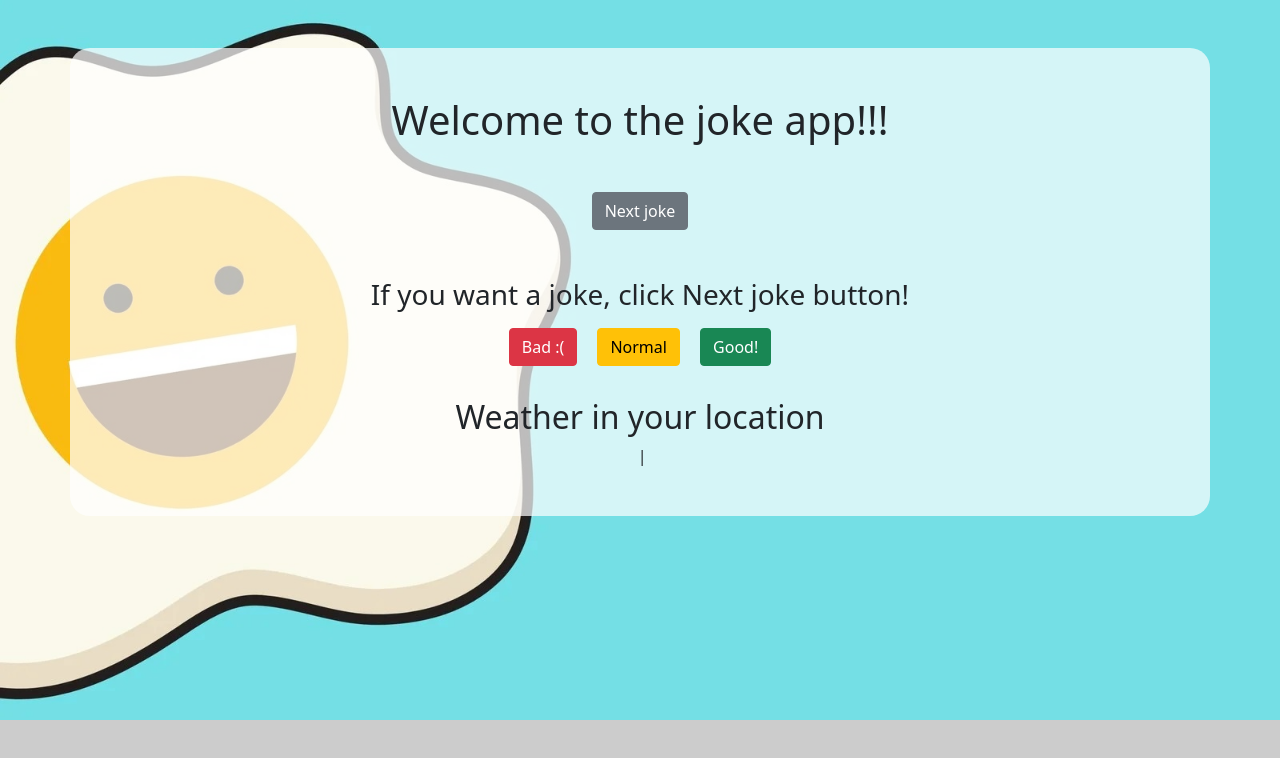
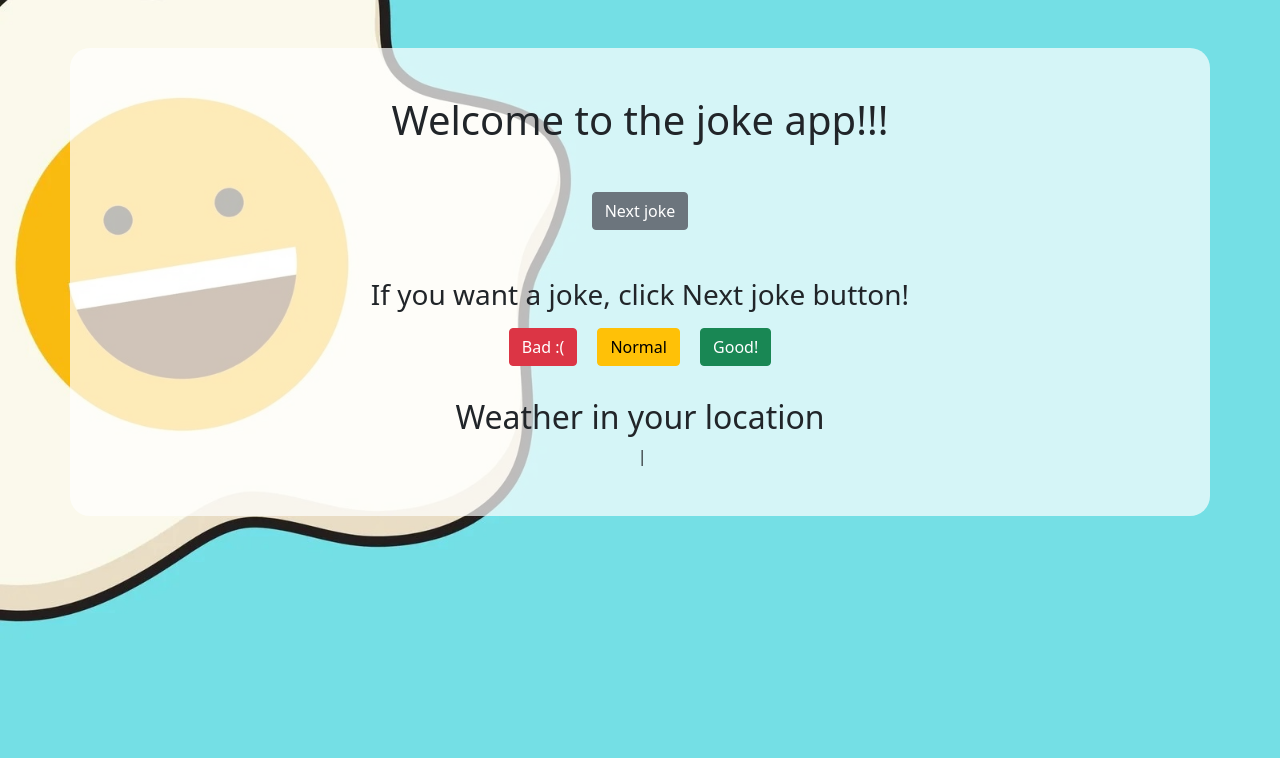
Before and after one commit to patriciobevaqua/ITA-S5-N1, a website: page index.html in a window 1280 px wide. Drawn offline with nearby package versions, Linux system fonts and the light colour scheme.

Commit message:
corrección en fondo

```diff
--- a/index.html
+++ b/index.html
@@ -11,8 +11,8 @@
     <style>
         body {
             background-image: url("images/background.jpg");
-            background-color: #cccccc;
-            background-position: top;
+            background-color: #74dfe5;
+            background-position: center;
             background-size: cover;
             background-repeat: no-repeat;
         }
@@ -44,11 +44,7 @@
     </div>
 
 
-    <!-- <h2>Weather in...</h2>
-    <span class="tabs" id="barcelona">Barcelona</span> |
-    <span class="tabs" id="mylocation">My location</span>
-    <h3>Cold</h3> -->
-    <script src="https://cdn.jsdelivr.net/npm/bootstrap@5.1.3/dist/js/bootstrap.bundle.min.js"></script>
+    <script src="https://cdn.jsdelivr.net/npm/bootstrap@5.1.3/dist/js/bootstrap.bundle.min.js" integrity="sha384-ka7Sk0Gln4gmtz2MlQnikT1wXgYsOg+OMhuP+IlRH9sENBO0LRn5q+8nbTov4+1p" crossorigin="anonymous"></script>
     <script src="build/index.js"></script>
 </body>
 
```
